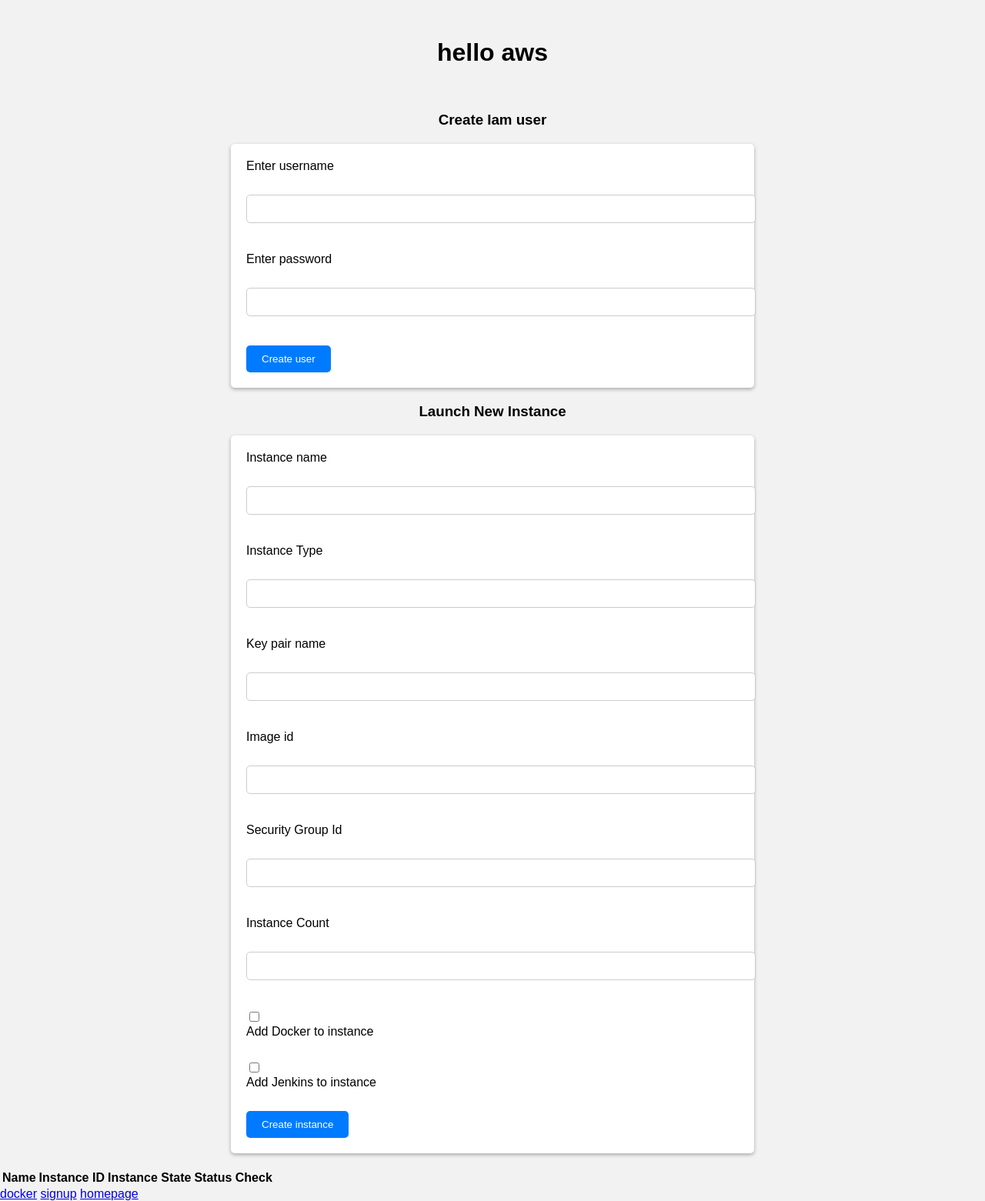
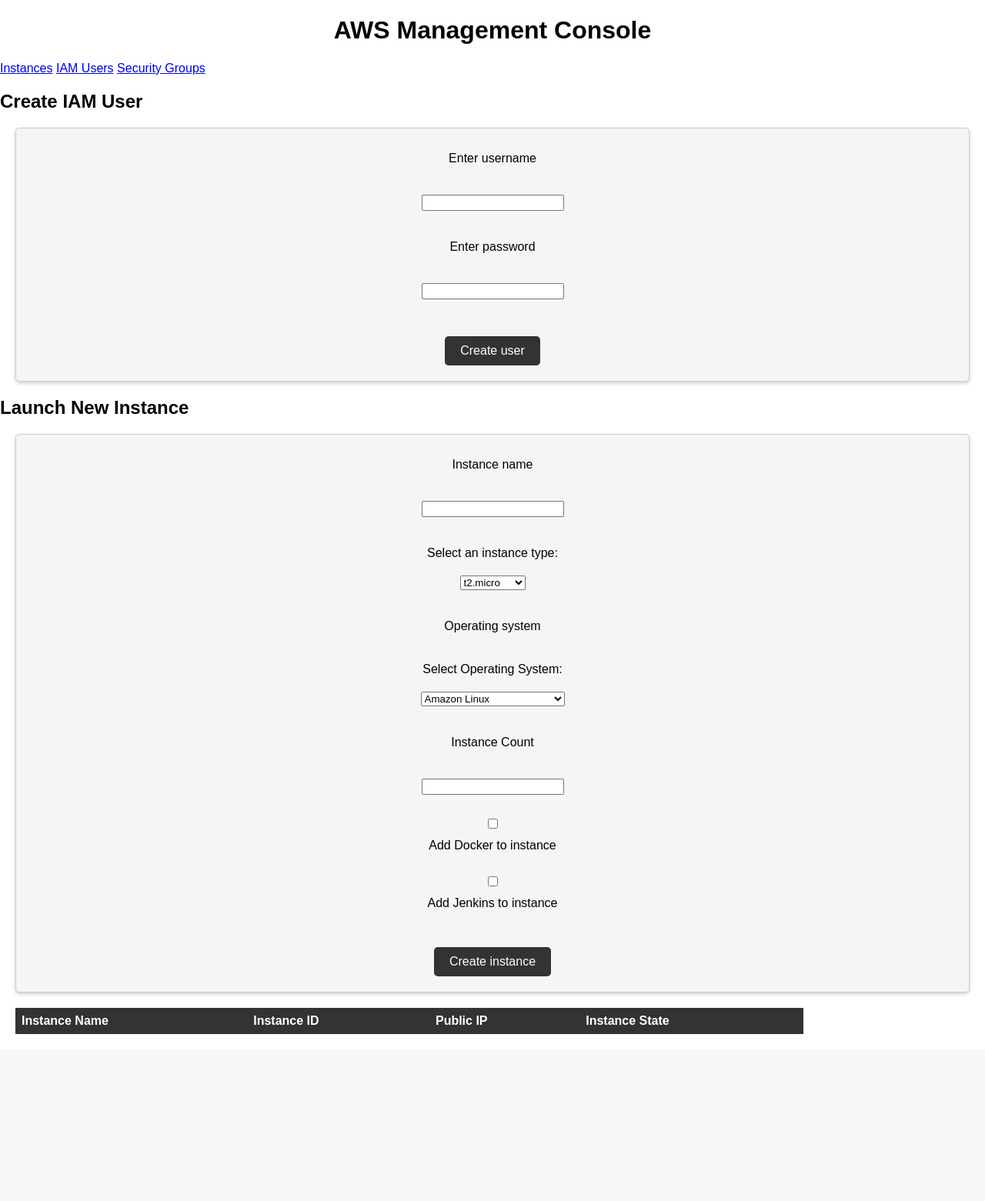
Before and after one commit to sivanmarom/DevOps-Application-Deployment-, a Flask app: page /aws in a window 1280 px wide. Shown: the whole page at 77% size. After the commit the page ends 1344 px from the top, so only its background shows below. Run offline with Flask 3, Linux system fonts and the light colour scheme; lists and menus that the app fills with data are empty.

Commit message:
the code is fully working

```diff
--- a/app.py
+++ b/app.py
@@ -1,11 +1,10 @@
 import subprocess
 import jenkins
-from flask import Flask, render_template, request, redirect, url_for
+from flask import Flask, render_template, request, redirect, url_for, flash
 from flask_migrate import Migrate
 from flask_sqlalchemy import SQLAlchemy
-
-import iam_user_creation
-import launch_instance
+import boto3
+import time
 
 app = Flask(__name__)
 my_users = []
@@ -13,8 +12,6 @@ my_users = []
 app.config['SQLALCHEMY_DATABASE_URI'] = 'sqlite:///my_site.db'
 db = SQLAlchemy(app)
 migrate = Migrate(app, db)
-
-
 
 class Profile(db.Model):
     id = db.Column(db.Integer, primary_key=True)
@@ -24,9 +21,8 @@ class Profile(db.Model):
     def __str__(self):
         return f"Username: {self.user_name}, password:{self.password}"
 
-
 @app.route('/signup', methods=['POST', 'GET'])
-def signup():
+def Signup():
     if request.method == 'POST':
         user_name = request.form.get("username")
         password = request.form.get("password")
@@ -37,9 +33,83 @@ def signup():
         return redirect("/registered")
     return render_template("signup.html")
 
+@app.route('/')
+def homepage():
+    return render_template("homepage.html")
+@app.route('/registered')
+def registered():
+    return render_template("registered.html", my_users=my_users)
 
-@app.route('/docker', methods=['POST', 'GET'])
-def docker():
+@app.route('/aws', methods=['POST', 'GET'])
+def create_iam_user():
+    if request.method == 'POST' and request.form['submit'] == 'Create user':
+        iam = boto3.client("iam")
+        username = request.form.get('username')
+        password = request.form.get('password')
+        iam.create_user(UserName=username)
+        iam.add_user_to_group(GroupName='admin_permissions', UserName=username)
+        iam.create_login_profile(UserName=username, Password=password, PasswordResetRequired=False)
+        access_keys = iam.create_access_key(UserName=username)
+        access_key_id = access_keys["AccessKey"]["AccessKeyId"]
+        secret_access_key = access_keys["AccessKey"]["SecretAccessKey"]
+        return redirect(url_for('user_information', username=username, password=password, access_key_id=access_key_id,
+                        secret_access_key=secret_access_key))
+    elif request.method == 'POST' and request.form['submit'] == 'Create instance':
+        launched=launch_instance()
+        return launched
+    return render_template("aws.html")
+
+def launch_instance():
+    if request.method == 'POST' and request.form['submit'] == 'Create instance':
+        ec2 = boto3.resource("ec2")
+        add_docker = 'add_docker' in request.form
+        add_jenkins = 'add_jenkins' in request.form
+        user_data = "#!/bin/bash\n"
+        if add_docker:
+            user_data += "sudo apt update && sudo apt -y install docker.io\n"
+        if add_jenkins:
+            user_data += "sudo docker pull jenkins/jenkins:lts && sudo docker run -p 8080:8080 -p 50000:50000 --name Jenkins_master -v jenkins_home:/var/jenkins_home jenkins/jenkins:lts\n"
+        instance_name = request.form.get('instance_name')
+        instance_type = request.form.get('instance_type')
+        key_pair_name = 'jenkins-master'
+        image_id = request.form.get('image_id')
+        security_group_id = 'sg-03915679baa198009'
+        instance_count = int(request.form['instance_count'])
+        instances = []
+        for i in range(instance_count):
+            instance = ec2.create_instances(
+                ImageId=image_id,
+                InstanceType=instance_type,
+                KeyName=key_pair_name,
+                SecurityGroupIds=[security_group_id],
+                MinCount=instance_count,
+                MaxCount=instance_count,
+                UserData=user_data,
+                TagSpecifications=[{
+                    'ResourceType': "instance",
+                    'Tags': [{'Key': 'Name', 'Value': instance_name}]
+                }]
+            )
+            while True:
+                instance[i].reload()
+                if instance[i].state['Name'] == 'running' and instance[i].public_ip_address is not None:
+                    break
+                print("Waiting for instance to be running and public IP address...")
+                time.sleep(5)
+            instance_dict = {'instance_name': instance_name, 'instance_id': instance[i].instance_id, 'instance_public_ip': instance[i].public_ip_address, 'instance_state': instance[i].state['Name']}
+            instances.append(instance_dict)
+        return render_template("aws.html", instances=instances)
+
+@app.route('/user_created')
+def user_information():
+    return render_template('iam_creation_user_result.html',
+                           username=request.args.get('username'),
+                           password=request.args.get('password'),
+                           access_key_id=request.args.get('access_key_id'),
+                           secret_access_key=request.args.get('secret_access_key'))
+
+@app.route('/docker_image', methods=['POST', 'GET'])
+def create_docker_image():
     if request.method == 'POST':
         image_name = request.form.get('image_name')
         subprocess.run(['docker', 'build', '-t', f'{image_name}', '.'])
@@ -50,90 +120,16 @@ def docker():
     else:
         return render_template('docker.html')
 
-
-@app.route('/')
-def homepage():
-    return render_template("homepage.html")
-@app.route('/registered')
-def registered():
-    return render_template("registered.html", my_users=my_users)
-
-
-
-@app.route('/aws', methods=['POST', 'GET'])
-def create_and_launch():
-    if request.method == 'POST':
-        if request.form['submit'] == 'Create user':
-            user_name = request.form.get('username')
-            password = request.form.get('password')
-            access_keys = iam_user_creation.create_iam_user_and_access_key(user_name=user_name, password=password)
-            access_key_id = access_keys["AccessKey"]["AccessKeyId"]
-            secret_access_key = access_keys["AccessKey"]["SecretAccessKey"]
-            return redirect(
-                url_for('result', user_name=user_name, password=password, access_key_id=access_key_id,
-                        secret_access_key=secret_access_key))
-        elif request.form['submit'] == 'Create instance':
-            instance_name = request.form.get('instance_name')
-            instance_type = request.form.get('instance_type')
-            key_pair_name = request.form.get('key_pair_name')
-            image_id = request.form.get('image_id')
-            security_group_id = request.form.get('security_group_id')
-            instance_count = int(request.form['instance_count'])
-            add_docker = 'add_docker' in request.form
-            add_jenkins ='add_jenkins' in request.form
-            i = 1
-            while i <= instance_count:
-                        public_ip=launch_instance.launch_ec2_instance(instance_name=instance_name, instance_type=instance_type,
-                                                    key_pair_name=key_pair_name, image_id=image_id,
-                                                    security_group_id=security_group_id, instance_count=1, add_docker=add_docker, add_jenkins=add_jenkins)
-                        i += 1
-
-            print(public_ip)
-            return redirect('/launched')
-    return render_template("aws.html")
-
-
-@app.route('/iam_creation_user_result')
-def result():
-    return render_template('iam_creation_user_result.html',
-                           user_name=request.args.get('user_name'),
-                           password=request.args.get('password'),
-                           access_key_id=request.args.get('access_key_id'),
-                           secret_access_key=request.args.get('secret_access_key'))
-
-@app.route('/create_jenkins_job', methods=['POST', 'GET'])
-def create_job():
+@app.route('/create_jenkins_job',methods=['POST', 'GET'])
+def create_jenkins_job():
     if request.method == "POST":
         job_name = request.form.get("job_test")
-        server = jenkins.Jenkins('http://3.84.91.24:8080/', username='sivan_marom', password='sm5670589')
+        server = jenkins.Jenkins('http://54.242.149.128:8080/', username='sivan_marom', password='sm5670589')
         with open('templates/jenkins_job.xml', 'r') as f:
             job_config_xml = f.read()
         server.create_job(job_name, job_config_xml)
         return "job created successfully"
     return render_template('create_jenkins_job.html')
 
-@app.route('/launched')
-def launched():
-    return render_template("launched.html")
-
-
-@app.route('/jenkins', methods=['POST', 'GET'])
-def create_jenkins_user():
-    # server = jenkins.Jenkins(f'http://{public_ip}:8080', username='your-jenkins-username',
-    #                          password='your-jenkins-api-token')
-    #
-    # if request.method == 'POST':
-    #     username = request.form.get('username')
-    #     password = request.form.get('password')
-    #     full_name = request.form.get('full_name')
-    #     email = request.form.get('email')
-    #     new_user = {
-    #         username: username,
-    #         password: password,
-    #         full_name: full_name,
-    #         email: email
-    #     }
-    return render_template('jenkins.html')
-
 if __name__ == "__main__":
     app.run(debug=True)
--- a/static/mystyle-aws.css
+++ b/static/mystyle-aws.css
@@ -1,53 +1,86 @@
+/* Style for the entire page */
 body {
   font-family: Arial, sans-serif;
-  background-color: #f2f2f2;
   margin: 0;
+  padding: 0;
 }
 
+/* Style for the heading */
 h1 {
   text-align: center;
-  margin-top: 50px;
 }
 
-h3 {
-   text-align: center;
+/* Style for the forms container */
+form {
+  display: flex;
+  flex-direction: column;
+  align-items: center;
+  margin: 20px;
+  padding: 20px;
+  border: 1px solid #ccc;
+  border-radius: 5px;
+  background-color: #f5f5f5;
+  box-shadow: 0 2px 5px rgba(0,0,0,0.2);
 }
 
-form {
-  margin: 20px auto;
-  padding: 20px;
-  background-color: #fff;
-  width: 50%;
-  border-radius: 5px;
-  box-shadow: 0 2px 5px rgba(0, 0, 0, 0.3);
+/* Style for the left form */
+.creat_iam_user {
+  width: 40%;
+  float: left;
 }
 
-label {
-  display: block;
-  margin-bottom: 10px;
+/* Style for the right form */
+.launch_instance {
+  width: 40%;
+  float: right;
 }
 
-input[type="text"],
-input[type="password"],
-input[type="number"] {
+/* Style for the form input fields */
+label, input[type="text"], input[type="password"], input[type="number"], select {
   display: block;
-  width: 100%;
-  padding: 10px;
-  margin-bottom: 20px;
-  border-radius: 5px;
-  border: 1px solid #ccc;
+  margin: 10px 0;
 }
 
+/* Style for the form submit button */
 input[type="submit"] {
-  background-color: #007bff;
-  color: #fff;
+  margin-top: 20px;
   padding: 10px 20px;
   border: none;
   border-radius: 5px;
+  background-color: #333;
+  color: #fff;
+  font-size: 16px;
   cursor: pointer;
-  transition: background-color 0.3s ease-in-out;
 }
 
+/* Style for the form submit button on hover */
 input[type="submit"]:hover {
-  background-color: #0056b3;
+  background-color: #ccc;
+  color: #333;
 }
+
+/* Style for the table */
+table {
+  margin: 20px;
+  border-collapse: collapse;
+  width: 80%;
+}
+
+/* Style for the table header */
+th {
+  background-color: #333;
+  color: #fff;
+  text-align: left;
+  padding: 8px;
+}
+
+/* Style for the table rows */
+tr:nth-child(even) {
+  background-color: #f2f2f2;
+}
+
+/* Style for the table cells */
+td {
+  border: 1px solid #ddd;
+  padding: 8px;
+}
--- a/templates/aws.html
+++ b/templates/aws.html
@@ -3,13 +3,23 @@
 <head>
     <meta charset="UTF-8">
     <title>AWS</title>
-      <link rel="stylesheet" type="text/css" href='/static/mystyle-aws.css'>
+    <link rel="stylesheet" type="text/css" href="/static/mystyle-aws.css">
 </head>
 <body>
-<h1>hello aws</h1>
-<br>
-<h3>Create Iam user</h3>
-<form method="post">
+    <header>
+        <h1>AWS Management Console</h1>
+        <nav>
+            <a href="#">Instances</a>
+            <a href="#">IAM Users</a>
+            <a href="#">Security Groups</a>
+        </nav>
+    </header>
+
+    <main>
+        <div class="container">
+            <div class="form iam-form">
+                <h2>Create IAM User</h2>
+                <form action="/aws" method="POST">
                     <label>Enter username</label>
     <br>
      <input type = "text" name="username" required>
@@ -20,27 +30,31 @@
     <br>
     <input type="submit" name="submit" value="Create user">
                 </form>
-<h3>Launch New Instance</h3>
-<form method="post">
+            </div>
+
+            <div class="form instance-form">
+                <h2>Launch New Instance</h2>
+               <form action="/aws" method="POST">
      <label>Instance name</label>
     <br>
      <input type = "text" name="instance_name" required>
     <br>
-     <label>Instance Type</label>
+    <label for="instance_type">Select an instance type:</label>
+<select name="instance_type" id="instance_type" required>
+  <option value="t2.micro">t2.micro</option>
+  <option value="t2.small">t2.small</option>
+  <option value="t2.medium">t2.medium</option>
+</select>
     <br>
-    <input type="text" name="instance_type" required>
+    <label>Operating system</label>
     <br>
-    <label>Key pair name</label>
-    <br>
-    <input type="text" name="key_pair_name" required>
-    <br>
-    <label>Image id</label>
-    <br>
-    <input type="text" name="image_id" required>
-    <br>
-    <label>Security Group Id</label>
-    <br>
-    <input type="text" name="security_group_id" required>
+   <label for="image_id">Select Operating System:</label>
+<select name="image_id" id="image_id" required>
+  <option value="ami-06e46074ae430fba6">Amazon Linux</option>
+  <option value="ami-0aa2b7722dc1b5612">Ubuntu 20.04</option>
+  <option value="ami-0bde1eb2c18cb2abe">Windows Server 2022 Base</option>
+     <option value="ami-00805552fa999b1a0">macOS Ventura</option>
+</select>
     <br>
   <label>Instance Count</label>
     <br>
@@ -56,16 +70,32 @@
 
 </form>
 
+            </div>
+
+        </div>
+    </main>
+    <div class="instances_table">
         <table>
+  <thead>
     <tr>
-    <th>Name</th>
+      <th>Instance Name</th>
       <th>Instance ID</th>
+      <th>Public IP</th>
       <th>Instance State</th>
-    <th>Status Check</th>
     </tr>
+  </thead>
+  <tbody>
+    {% for instance in instances %}
+      <tr>
+        <td>{{ instance.instance_name }}</td>
+        <td>{{ instance.instance_id }}</td>
+        <td>{{ instance.instance_public_ip }}</td>
+        <td>{{ instance.instance_state }}</td>
+      </tr>
+    {% endfor %}
+  </tbody>
 </table>
-<a href="/docker">docker</a>
-<a href="/signup">signup</a>
-<a href="/homepage">homepage</a>
+
+    </div>
 </body>
 </html>
--- a/templates/docker.html
+++ b/templates/docker.html
@@ -7,7 +7,7 @@
 <body>
 <h1>Create docker images</h1>
 <h3>enter the name of your docker image</h3>
-<form method="post" >
+<form action="/docker_image" method="post" >
      <input type = "text" name="image_name" required>
     <br>
     <input type="submit" value="Create docker image">
--- a/templates/iam_creation_user_result.html
+++ b/templates/iam_creation_user_result.html
@@ -1,3 +1,4 @@
+
 <!DOCTYPE html>
 <html lang="en">
 <head>
@@ -8,7 +9,7 @@
 <body>
 <h1>Your user</h1>
 <br>
-<p>user_name: {{user_name}}</p>
+<p>user_name: {{username}}</p>
 <p>password:{{password}}</p>
 <p>access_key_id: {{access_key_id}}</p>
 <p>secret_access_key: {{secret_access_key}}</p>
--- a/templates/signup.html
+++ b/templates/signup.html
@@ -6,7 +6,8 @@
    <link rel="stylesheet" type="text/css" href='/static/mystyle.css'>
 </head>
 <body>
-<h1>SIGNUP</h1>
+<div class="sign_up_form">
+    <h1>SIGN UP</h1>
 <form method="post">
     <label>Enter username</label>
     <br>
@@ -18,5 +19,7 @@
     <br>
     <input type="submit" value="signup">
 </form>
+</div>
+
 </body>
 </html>
```
Also changed, not shown: iam_user_creation.py (deleted, +0 -10 lines), launch_instance.py (deleted, +0 -36 lines), static/mystyle.css (+61 -2 lines), templates/homepage.html (+15 -5 lines), templates/launched.html (+18 -2 lines), templates/registered.html (+9 -4 lines), instance/my_site.db. Lines whose indentation alone changed are shown as unchanged.
